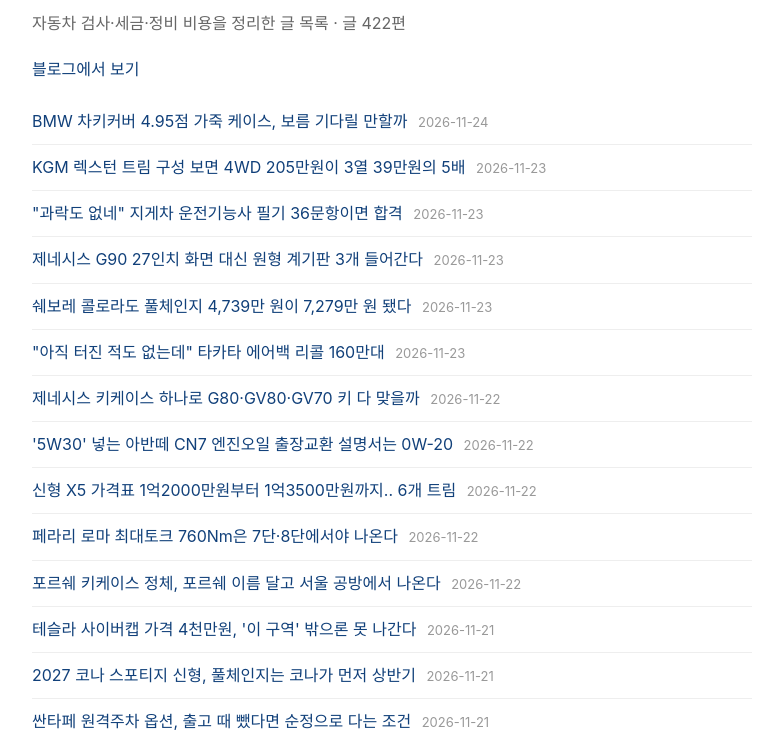
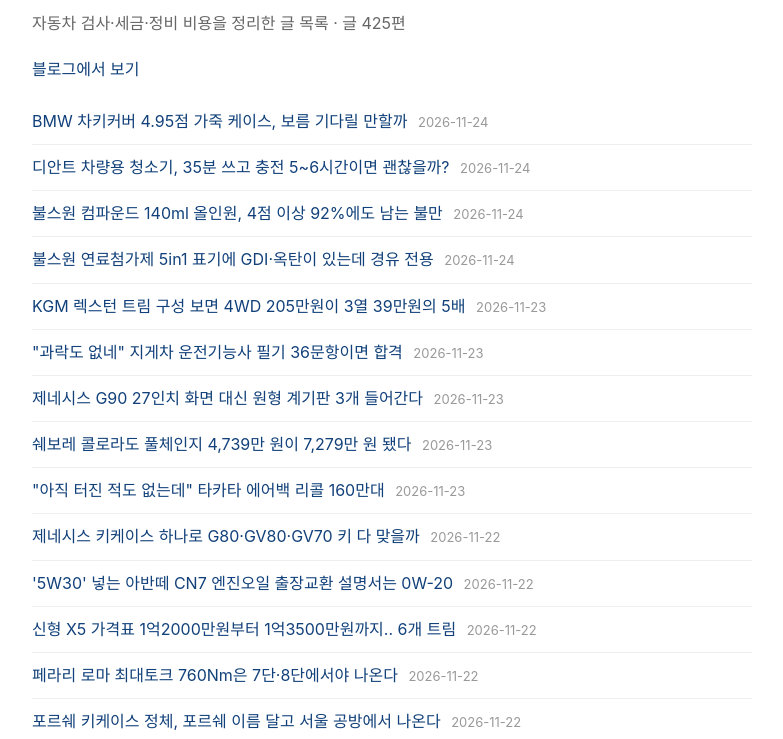
Before and after one commit to BraveCat79/carcare-index, a plain HTML site: page docs/index.html in a window 1280 px wide. Shown: the part 61-800 px from the top of the page, without its empty margins (248-1031 px from the left). Drawn offline with Linux system fonts and the light colour scheme.

Commit message:
글 목록 갱신 2026-11-25

```diff
--- a/docs/index.html
+++ b/docs/index.html
@@ -9,10 +9,13 @@ a{color:#11407a;text-decoration:none}a:hover{text-decoration:underline}
 time{color:#999;font-size:13px;margin-left:6px}footer{margin-top:28px;color:#888;font-size:13px}</style>
 </head><body>
 <h1>차 관리 노트 글 목록</h1>
-<p class="sub">자동차 검사·세금·정비 비용을 정리한 글 목록 · 글 422편</p>
+<p class="sub">자동차 검사·세금·정비 비용을 정리한 글 목록 · 글 425편</p>
 <p><a href="https://m.blog.naver.com/zova2">블로그에서 보기</a></p>
 <ul>
 <li><a href="https://m.blog.naver.com/zova2/224490329536">BMW 차키커버 4.95점 가죽 케이스, 보름 기다릴 만할까</a> <time datetime="2026-11-24">2026-11-24</time></li>
+<li><a href="https://m.blog.naver.com/zova2/224490333857">디안트 차량용 청소기, 35분 쓰고 충전 5~6시간이면 괜찮을까?</a> <time datetime="2026-11-24">2026-11-24</time></li>
+<li><a href="https://m.blog.naver.com/zova2/224490354816">불스원 컴파운드 140ml 올인원, 4점 이상 92%에도 남는 불만</a> <time datetime="2026-11-24">2026-11-24</time></li>
+<li><a href="https://m.blog.naver.com/zova2/224490373233">불스원 연료첨가제 5in1 표기에 GDI·옥탄이 있는데 경유 전용</a> <time datetime="2026-11-24">2026-11-24</time></li>
 <li><a href="https://m.blog.naver.com/zova2/224488800709">KGM 렉스턴 트림 구성 보면 4WD 205만원이 3열 39만원의 5배</a> <time datetime="2026-11-23">2026-11-23</time></li>
 <li><a href="https://m.blog.naver.com/zova2/224488806600">&quot;과락도 없네&quot; 지게차 운전기능사 필기 36문항이면 합격</a> <time datetime="2026-11-23">2026-11-23</time></li>
 <li><a href="https://m.blog.naver.com/zova2/224488832638">제네시스 G90 27인치 화면 대신 원형 계기판 3개 들어간다</a> <time datetime="2026-11-23">2026-11-23</time></li>
```
Also changed, not shown: 1 other file.
